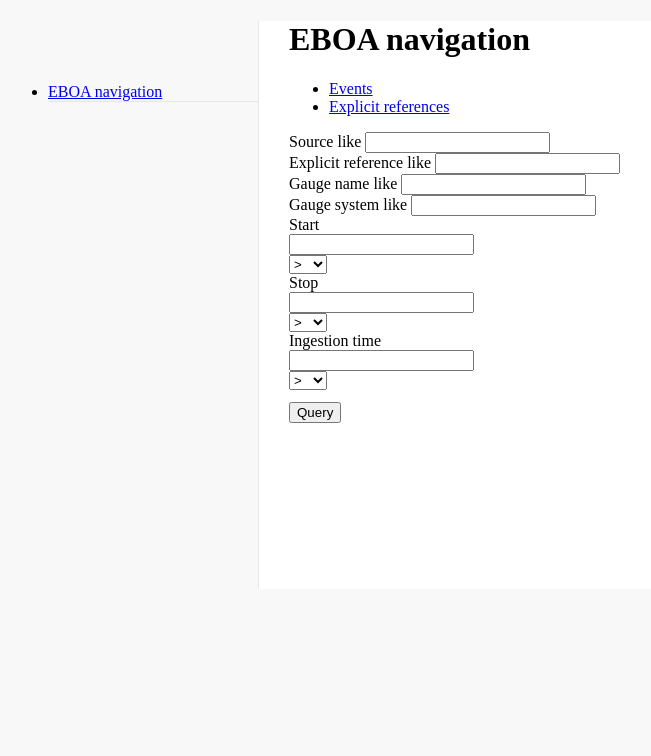
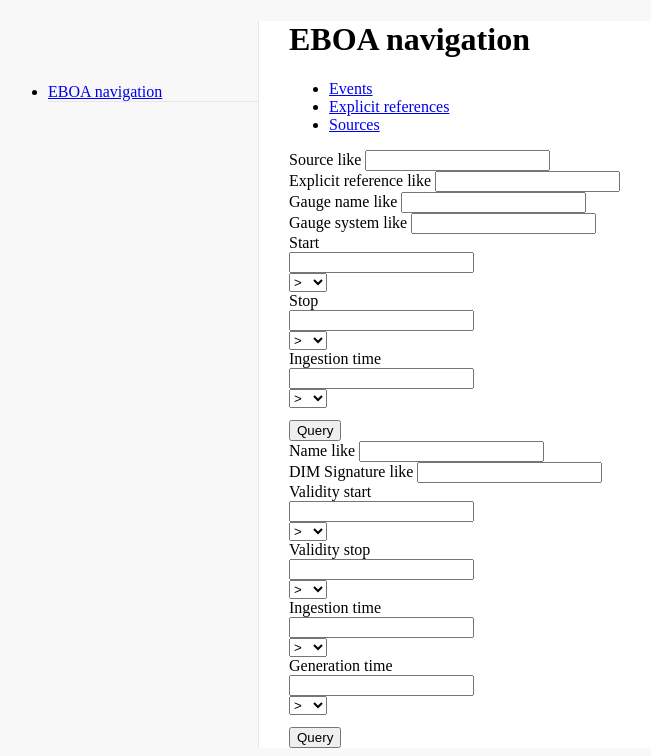
Before and after one commit to Daniel-Brosnan-Blazquez/vboa, a Python web app: template src/vboa/templates/eboa_nav/query_events.html in a window 1280 px wide. Shown: the part 117-873 px from the top of the page, without its empty margins (0-651 px from the left). Before the commit the page ends 706 px from the top, so only its background shows below. Run offline with Jinja, Linux system fonts and the light colour scheme; the template is opened without the code that fills it, so the values that code supplies are empty; some libraries are stand-ins or nearby versions.

Commit message:
Add sources query interface
Add link between to the source name in the query result of the events to access all the related information

```diff
--- a/src/vboa/templates/eboa_nav/eboa_nav.html
+++ b/src/vboa/templates/eboa_nav/eboa_nav.html
@@ -11,6 +11,7 @@
   <ul class="nav nav-tabs responsive-tabs">
     <li {% block li_active_events %} {% endblock %}><a href="#nav-events">Events</a></li>
     <li {% block li_active_explicit_references %} {% endblock %}><a href="#nav-explicit-references">Explicit references</a></li>
+    <li {% block li_active_sources %} {% endblock %}><a href="#nav-sources">Sources</a></li>
   </ul>
   <div class="tab-content">
     <div class="tab-pane {% block div_active_events %} {% endblock %}" id="nav-events">
@@ -18,7 +19,10 @@
     </div>
     <!-- /.col-lg-12 -->
     <div class="tab-pane {% block div_active_explicit_references %} {% endblock %}" id="nav-explicit-references">
-
+      {% block explicit_references_nav_content %} {% endblock %}
+    </div>
+    <div class="tab-pane {% block div_active_sources %} {% endblock %}" id="nav-sources">
+      {% block sources_nav_content %} {% endblock %}
     </div>
     <!-- /.col-lg-12 -->
   </div>
--- /dev/null
+++ b/src/vboa/templates/eboa_nav/ingestion_generation_times.html
@@ -0,0 +1,28 @@
+<div class="col-xs-3">
+  <label>Ingestion time</label>
+  <div class="input-group date" id="ingestion-time">
+    <input type="text" class="form-control" name="ingestion_time"/>
+    <span class="input-group-addon">
+      <span class="glyphicon glyphicon-calendar"></span>
+    </span>
+    <div>
+      <select class="form-control" style="padding-left: 0" name="ingestion_time_operator">
+        {% include "eboa_nav/operators.html" %}
+      </select>
+    </div>
+  </div>
+</div>
+<div class="col-xs-3">
+  <label>Generation time</label>
+  <div class="input-group date" id="generation-time">
+    <input type="text" class="form-control" name="generation_time"/>
+    <span class="input-group-addon">
+      <span class="glyphicon glyphicon-calendar"></span>
+    </span>
+    <div>
+      <select class="form-control" style="padding-left: 0" name="generation_time_operator">
+        {% include "eboa_nav/operators.html" %}
+      </select>
+    </div>
+  </div>
+</div>
--- a/src/vboa/templates/eboa_nav/query_events.html
+++ b/src/vboa/templates/eboa_nav/query_events.html
@@ -2,64 +2,8 @@
 {% block li_active_events %}class="active"{% endblock %}
 {% block div_active_events %}active{% endblock %}
 {% block events_nav_content %}
-<div class="col-lg-12" id="nav-events">
-  <div class="panel panel-default">
-    <div class="panel-body">
-      <div class="row">
-        <div class="col-xs-12">
-          <form role="form" method=post action="query-events">
-            <div class="row">
-              <div class="col-xs-3">
-                <label>Source like</label>
-                <input class="form-control" name="source_like"/>
-              </div>
-              <div class="col-xs-3">
-                <label>Explicit reference like</label>
-                <input class="form-control" name="er_like"/>
-              </div>
-            </div>
-            <div class="row">
-              <div class="col-xs-2">
-                <label>Gauge name like</label>
-                <input class="form-control" name="gauge_name_like"/>
-              </div>
-              <div class="col-xs-2">
-                <label>Gauge system like</label>
-                <input class="form-control" name="gauge_system_like"/>
-              </div>
-            </div>
-            <div class="row" id="start-stop">
-              {% include "eboa_nav/start_stop.html" %}
-              <div>
-                <span id="add-start-stop">
-                  <span class="glyphicon glyphicon-plus"></span>
-                </span>
-              </div>
-            </div>
-            <div id="more-start-stop">
-            </div>
-            <div class="row">
-              {% include "eboa_nav/ingestion_time.html" %}
-              <div>
-                <span id="add-ingestion-time">
-                  <span class="glyphicon glyphicon-plus"></span>
-                </span>
-              </div>
-            </div>
-            <div id="more-ingestion-time">
-            </div>
-            <div>
-              <button type="submit" class="btn btn-primary" style="margin-top: 12px">Query</button>
-            </div>
-          </form>
-        </div>
-        <!-- /.col-lg-6 (nested) -->
-      </div>
-      <!-- /.row (nested) -->
-    </div>
-    <!-- /.panel-body -->
-  </div>
-  <!-- /.panel -->
-</div>
-<!-- /.panel -->
+{% include "eboa_nav/query_events_content.html" %}
 {% endblock %}
+{% block sources_nav_content %}
+{% include "eboa_nav/query_sources_content.html" %}
+{% endblock %}
--- /dev/null
+++ b/src/vboa/templates/eboa_nav/query_events_content.html
@@ -0,0 +1,60 @@
+<div class="col-lg-12" id="nav-events">
+  <div class="panel panel-default">
+    <div class="panel-body">
+      <div class="row">
+        <div class="col-xs-12">
+          <form role="form" method=post action="/eboa_nav/query-events">
+            <div class="row">
+              <div class="col-xs-3">
+                <label>Source like</label>
+                <input class="form-control" name="source_like"/>
+              </div>
+              <div class="col-xs-3">
+                <label>Explicit reference like</label>
+                <input class="form-control" name="er_like"/>
+              </div>
+            </div>
+            <div class="row">
+              <div class="col-xs-2">
+                <label>Gauge name like</label>
+                <input class="form-control" name="gauge_name_like"/>
+              </div>
+              <div class="col-xs-2">
+                <label>Gauge system like</label>
+                <input class="form-control" name="gauge_system_like"/>
+              </div>
+            </div>
+            <div class="row" id="start-stop">
+              {% include "eboa_nav/start_stop.html" %}
+              <div>
+                <span id="add-start-stop">
+                  <span class="glyphicon glyphicon-plus"></span>
+                </span>
+              </div>
+            </div>
+            <div id="more-start-stop">
+            </div>
+            <div class="row">
+              {% include "eboa_nav/ingestion_time.html" %}
+              <div>
+                <span id="add-ingestion-time">
+                  <span class="glyphicon glyphicon-plus"></span>
+                </span>
+              </div>
+            </div>
+            <div id="more-ingestion-time">
+            </div>
+            <div>
+              <button type="submit" class="btn btn-primary" style="margin-top: 12px">Query</button>
+            </div>
+          </form>
+        </div>
+        <!-- /.col-lg-6 (nested) -->
+      </div>
+      <!-- /.row (nested) -->
+    </div>
+    <!-- /.panel-body -->
+  </div>
+  <!-- /.panel -->
+</div>
+<!-- /.panel -->
--- /dev/null
+++ b/src/vboa/templates/eboa_nav/query_sources_content.html
@@ -0,0 +1,50 @@
+<div class="col-lg-12" id="nav-sources">
+  <div class="panel panel-default">
+    <div class="panel-body">
+      <div class="row">
+        <div class="col-xs-12">
+          <form role="form" method=post action="/eboa_nav/query-sources">
+            <div class="row">
+              <div class="col-xs-3">
+                <label>Name like</label>
+                <input class="form-control" name="source_like"/>
+              </div>
+              <div class="col-xs-3">
+                <label>DIM Signature like</label>
+                <input class="form-control" name="dim_signature_like"/>
+              </div>
+            </div>
+            <div class="row" id="validity-start-stop">
+              {% include "eboa_nav/validity_start_validity_stop.html" %}
+              <div>
+                <span id="add-validity-start-stop">
+                  <span class="glyphicon glyphicon-plus"></span>
+                </span>
+              </div>
+            </div>
+            <div id="more-validity-start-stop">
+            </div>
+            <div class="row">
+              {% include "eboa_nav/ingestion_generation_times.html" %}
+              <div>
+                <span id="add-ingestion-generation-time">
+                  <span class="glyphicon glyphicon-plus"></span>
+                </span>
+              </div>
+            </div>
+            <div id="more-ingestion-generation-time">
+            </div>
+            <div>
+              <button type="submit" class="btn btn-primary" style="margin-top: 12px">Query</button>
+            </div>
+          </form>
+        </div>
+        <!-- /.col-lg-6 (nested) -->
+      </div>
+      <!-- /.row (nested) -->
+    </div>
+    <!-- /.panel-body -->
+  </div>
+  <!-- /.panel -->
+</div>
+<!-- /.panel -->
--- /dev/null
+++ b/src/vboa/templates/eboa_nav/validity_start_validity_stop.html
@@ -0,0 +1,28 @@
+<div class="col-xs-3">
+  <label>Validity start</label>
+  <div class="input-group date" id="validity-start">
+    <input type="text" class="form-control" name="validity_start"/>
+    <span class="input-group-addon">
+      <span class="glyphicon glyphicon-calendar"></span>
+    </span>
+    <div>
+      <select class="form-control" style="padding-left: 0" name="validity_start_operator">
+        {% include "eboa_nav/operators.html" %}
+      </select>
+    </div>
+  </div>
+</div>
+<div class="col-xs-3">
+  <label>Validity stop</label>
+  <div class="input-group date" id="validity-stop">
+    <input type="text" class="form-control" name="validity_stop"/>
+    <span class="input-group-addon">
+      <span class="glyphicon glyphicon-calendar"></span>
+    </span>
+    <div>
+      <select class="form-control" style="padding-left: 0" name="validity_stop_operator">
+        {% include "eboa_nav/operators.html" %}
+      </select>
+    </div>
+  </div>
+</div>
```
Also changed, not shown: src/vboa/eboa_nav/eboa_nav.py (+68 -0 lines), src/vboa/static/html/more_ingestion_geration_times.html (added, +39 -0 lines), src/vboa/static/html/more_validity_start_validity_stop.html (added, +39 -0 lines), src/vboa/templates/eboa_nav/events_nav.html (+7 -3 lines), src/vboa/templates/eboa_nav/query_sources.html (added, +9 -0 lines), src/vboa/templates/eboa_nav/sources_nav.html (added, +53 -0 lines), src/vboa/eboa_nav/__init__.py (added).
